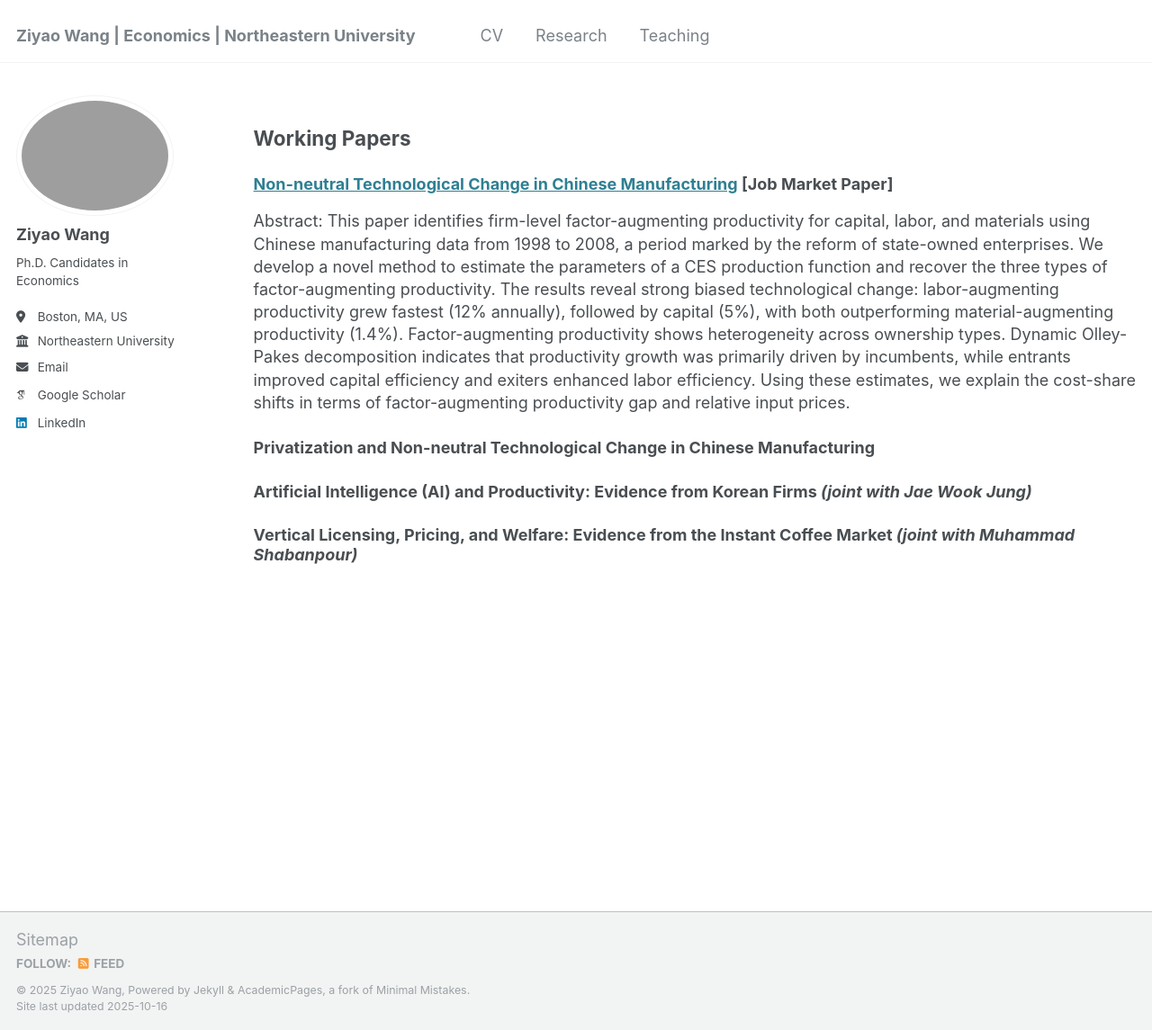
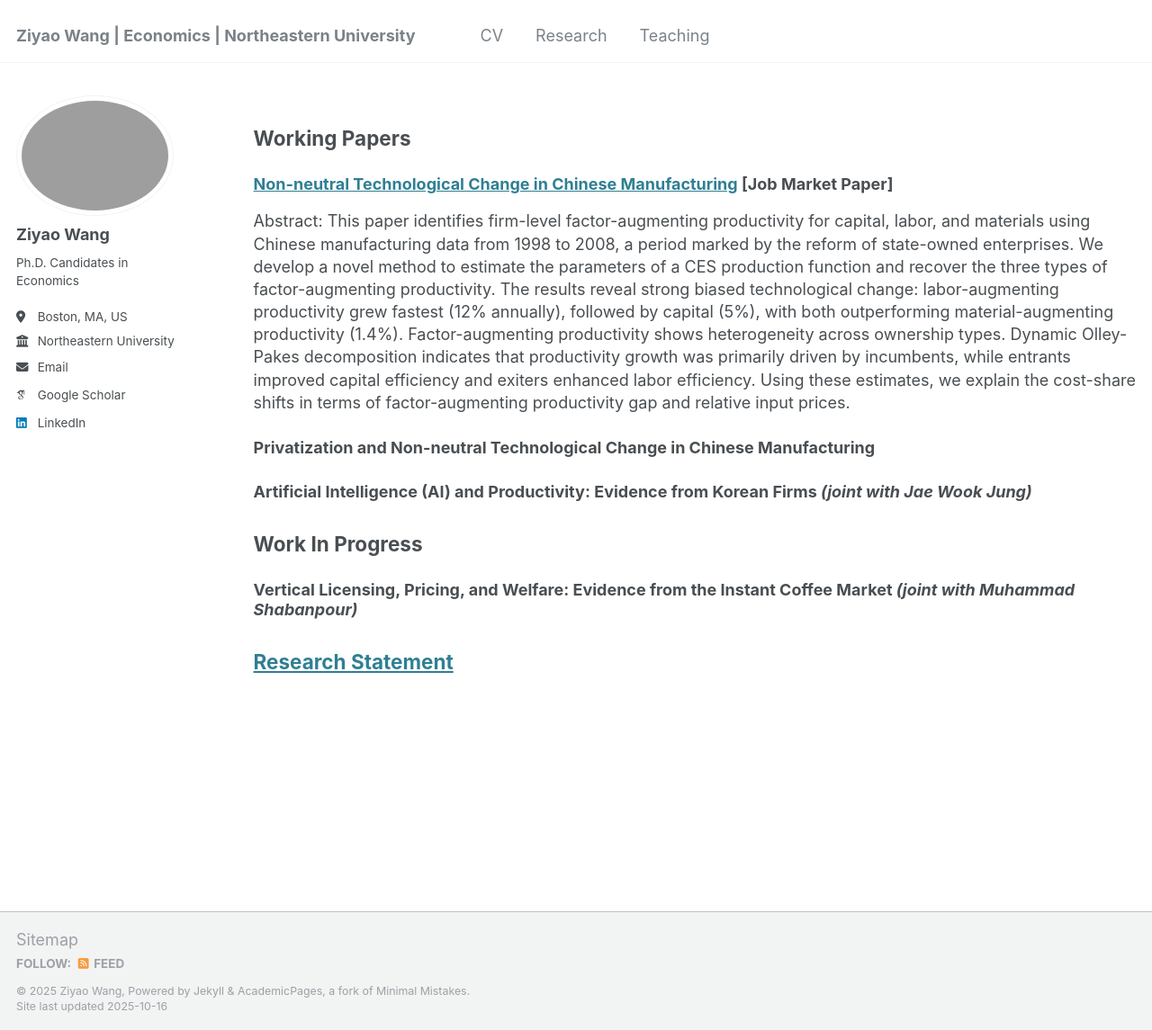
Before and after one commit to ziyaowangecon/ziyaowangecon.github.io, a Jekyll site: the page built from _pages/research.md, in a window 1280 px wide and 1145 px high. Shown: the whole window at 90% size. Built offline with Jekyll 4.4.1, drawn with Linux system fonts in a browser that asks for light colours; some web fonts are replaced.

Commit message:
Update research.md

```diff
--- a/_pages/research.md
+++ b/_pages/research.md
@@ -74,4 +74,10 @@ Abstract: This paper identifies firm-level factor-augmenting productivity for ca
 
 <!-- ### Mergers, Acquisitions, and Productivity Evolution: Evidence from the U.S. Manufacturing-->
 
+
+
+## Work In Progress
+
 ### Vertical Licensing, Pricing, and Welfare: Evidence from the Instant Coffee Market *(joint with Muhammad Shabanpour)*
+
+## [Research Statement](https://www.dropbox.com/scl/fi/mdgk6i5x1evigsmbk6i5j/Research_Statement.pdf?rlkey=9r8kbsbc92u4ieqq1tl0jsj9e&st=2j32at85&dl=0)
```
